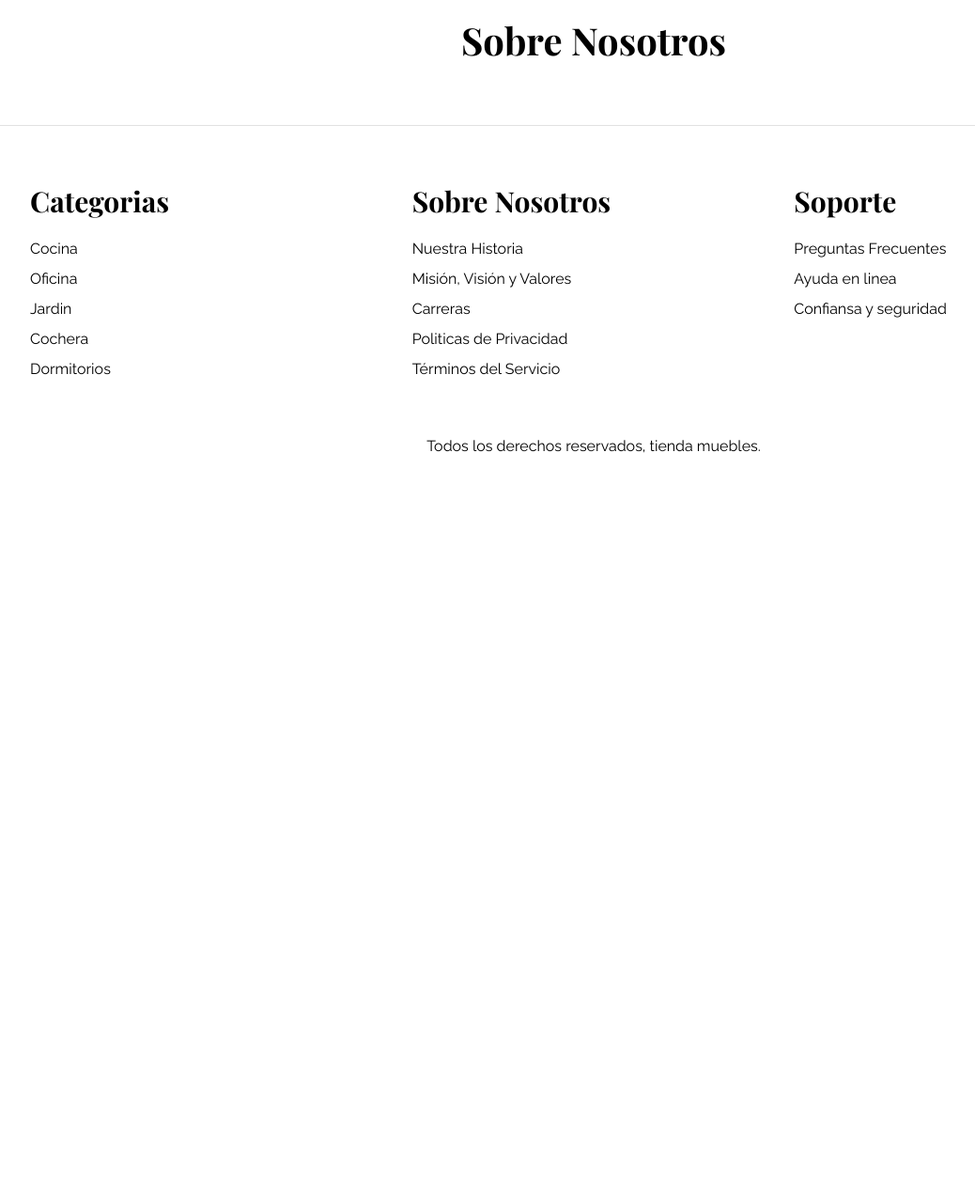
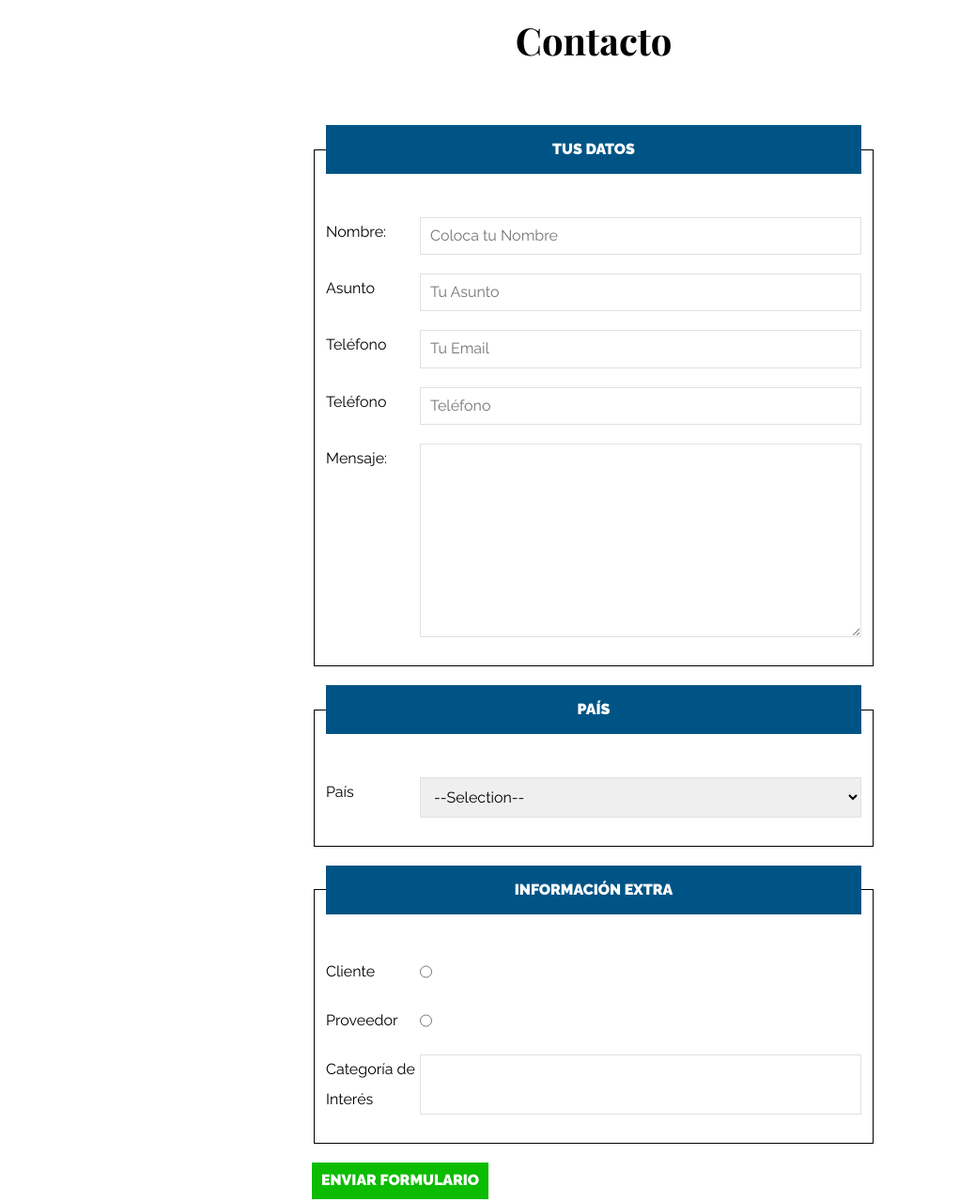
Before and after one commit to SebaGossos/Ejemplo-P-gina-Web-1, a plain HTML site: page contacto.html in a window 1280 px wide. Shown: the part 320-1599 px from the top of the page at 94% size, without its empty margins (8-1046 px from the left). Before the commit the page ends 827 px from the top, so only its background shows below. Drawn offline with nearby package versions, Linux system fonts and the light colour scheme.

Commit message:
Actualizacion

```diff
--- a/contacto.html
+++ b/contacto.html
@@ -4,7 +4,7 @@
     <meta charset="UTF-8">
     <meta http-equiv="X-UA-Compatible" content="IE=edge">
     <meta name="viewport" content="width=device-width, initial-scale=1.0">
-    <title>Document</title>
+    <title>Contacto</title>
     <link rel="stylesheet" href="./css/normalize.css">
     <link rel="preconnect" href="https://fonts.googleapis.com">
     <link rel="preconnect" href="https://fonts.gstatic.com" crossorigin>
@@ -28,7 +28,76 @@
     </div>
 
     <main class="contenido-principal contenedor">
-        <h2 class="text-center">Sobre Nosotros</h2>
+        <h2 class="text-center">Contacto</h2>
+        <form class="formulario">
+            <fieldset>
+            <legend>Tus datos</legend>
+            <div class="campo">
+                <label for="nombre">Nombre: </label>
+                <input id="nombre" type="text" placeholder="Coloca tu Nombre" required>
+            </div>
+            <div class="campo">
+                <label for="asunto">Asunto</label>
+                <input id="asunto" type="text" placeholder="Tu Asunto" required>
+            </div>
+            <div class="campo">
+                <label for="email">Teléfono</label>
+                <input id="email" type="email" placeholder="Tu Email">
+            </div>
+            <div class="campo">
+                <label for="tel">Teléfono</label>
+                <input id="tel" type="tel" placeholder="Teléfono">
+            </div>
+            <div class="campo">
+                <label for="mensaje">Mensaje: </label>
+                <textarea name="" id="mensaje" cols="40" rows="10"></textarea>
+            </div>
+            </fieldset>
+
+            <fieldset>
+                <legend>País</legend>
+                <div class="campo">
+                    <label for="pais">País</label>
+                    <select name="" id="pais">
+                        <option value="">--Selection--</option>
+                        <option value="MX">México</option>
+                        <option value="PR">Perú</option>
+                        <option value="CO">Colombia</option>
+                        <option value="AR">Argentina</option>
+                        <option value="ES">España</option>
+                        <option value="CL">Chile</option>
+                    </select>
+                </div>
+            </fieldset>
+
+            <fieldset>
+                <legend>Información extra</legend>
+
+                <div class="campo">
+                    <label for="cliente">Cliente </label>
+                    <input id="cliente" type="radio" name="tipo" value="cliente">
+                </div>
+
+                <div class="campo">
+                    <label for="proveedor">Proveedor </label>
+                    <input id="proveedor" type="radio" name="tipo" value="proveedor">
+                </div>
+
+                <div class="campo">
+                    <label for="categoria">Categoría de Interés</label>
+                    <input type="text" list="categorias" name="categorias">
+                    <datalist id="categorias">
+                        <option value="Cocina">
+                        <option value="Exterior">
+                        <option value="Recamaras">
+                        <option value="Oficina">
+                        <option value="Televisión">
+                    </datalist>
+                </div>
+            </fieldset>
+
+            <input class="btn" type="submit" value="Enviar Formulario">
+        </form>
     </main>
 
     <footer class="site-footer">
--- a/css/style.css
+++ b/css/style.css
@@ -46,6 +46,12 @@ img {
     display: block;
 }
 
+input[type="radio"]{
+    cursor: pointer;
+}
+select{
+    cursor: pointer;
+}
 .contenedor {
     max-width: 120rem;
     margin-inline: auto;
@@ -54,6 +60,7 @@ img {
 .btn {
     background-color: #0cbc00;
     color: #fff;
+    border: none;
     display: block;
     text-transform: uppercase;
     font-weight: 900;
@@ -64,6 +71,7 @@ img {
 
 .btn:hover {
     background-color: #769c02;
+    cursor:pointer;
 }
 
 /* Utilidades */
@@ -318,3 +326,42 @@ img {
     width: 40rem;
     object-fit: cover;
 }
+
+/* Formulario */
+
+.formulario{
+    max-width: 60rem;
+    margin: 0 auto;
+}
+
+.formulario fieldset{
+    border: 1px solid #000;
+    margin-bottom: 2rem;
+}
+.formulario legend{
+    background-color: #005485;
+    width: 100%;
+    text-align: center;
+    color: #fff;
+    text-transform: uppercase;
+    font-weight: 900;
+    padding: 1rem;
+    margin-bottom: 4rem;
+}
+
+.campo{
+    display: flex;
+    margin-bottom: 2rem;
+}
+
+.campo label{
+    flex-basis: 10rem;
+}
+
+.campo input:not([type="radio"]),
+.campo select,
+.campo textarea{
+    flex:1;
+    border: 1px solid #e1e1e1;
+    padding: 1rem;
+}
```
